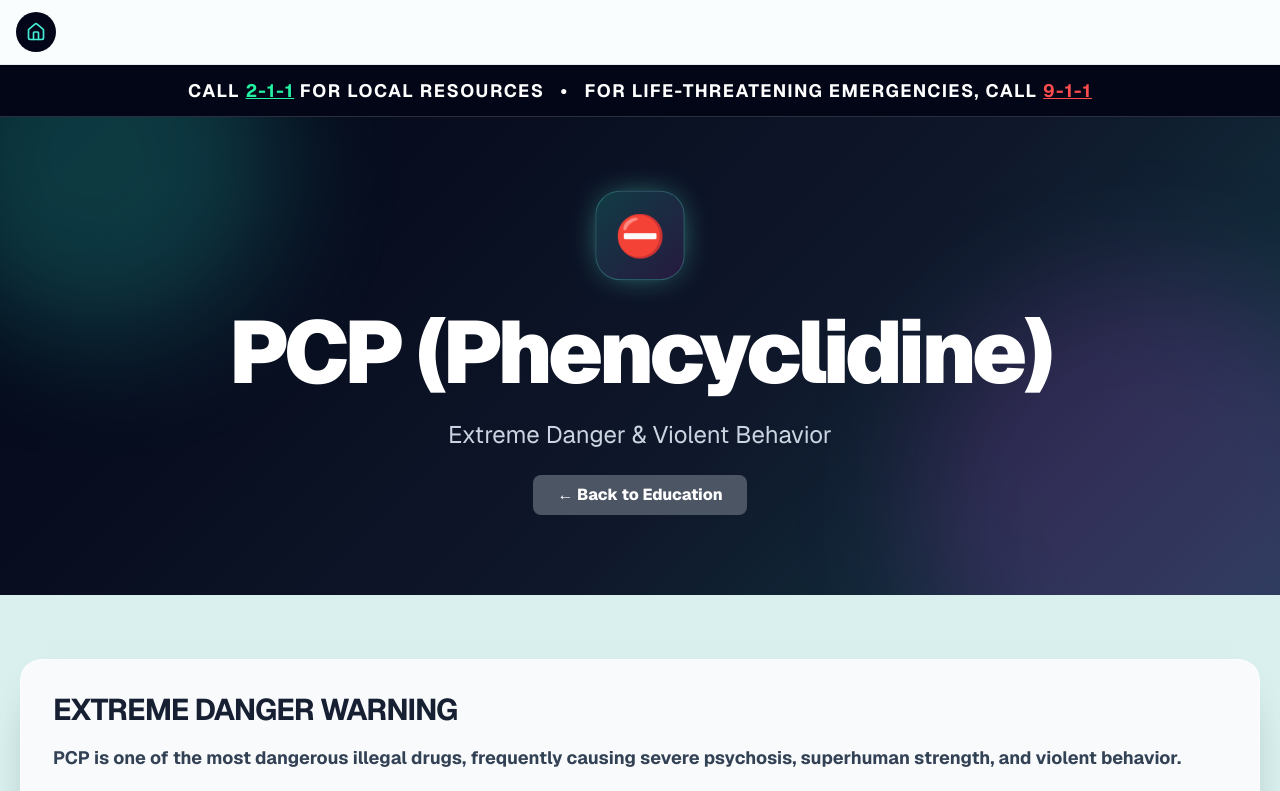
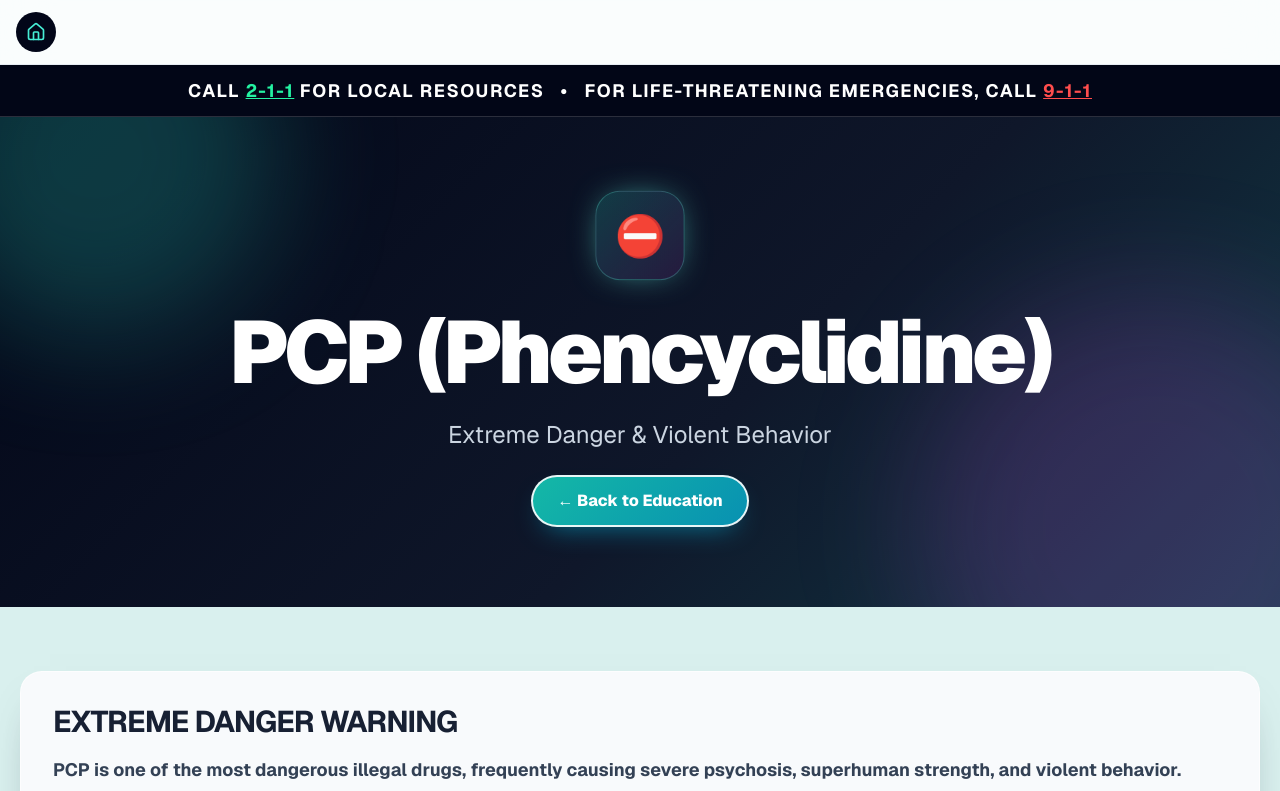
Before and after one commit to dgardner1982/v0-ottawa-county-resources, a Next.js app: page /drug/pcp in a window 1280 px wide. Shown: the top 791 px of the page. Built offline with nearby package versions, Linux system fonts and the light colour scheme.

Commit message:
Restore blue oval substance education buttons

```diff
--- a/app/globals.css
+++ b/app/globals.css
@@ -324,24 +324,24 @@ body:has(header.bg-white.border-b-2.border-teal-200) main.max-w-6xl > div h3 {
 
 body:has(main.max-w-6xl) header a[href="/education"] > button,
 body:has(main.max-w-6xl) main a[href="/education"] > button {
-  background: #4b5563 !important;
+  margin-inline: auto;
+  background: linear-gradient(135deg, #14b8a6, #0891b2) !important;
   color: #ffffff !important;
-  border: 0 !important;
-  border-radius: 0.5rem !important;
-  padding: 0.5rem 1.5rem !important;
+  border: 2px solid rgba(255, 255, 255, 0.9) !important;
+  border-radius: 9999px !important;
+  padding: 0.75rem 1.5rem !important;
   font-size: 1rem !important;
   font-weight: 800 !important;
-  box-shadow: none !important;
-  transition: background-color 250ms ease;
+  box-shadow: 0 12px 28px -14px rgba(8, 145, 178, 0.9) !important;
+  transition: transform 250ms ease, box-shadow 250ms ease, filter 250ms ease;
 }
 
 body:has(main.max-w-6xl) header a[href="/education"] > button:hover,
 body:has(main.max-w-6xl) main a[href="/education"] > button:hover {
   transform: translateY(-3px) scale(1.02);
-  background: #374151 !important;
-  filter: none;
-  box-shadow: none;
-}
+  filter: brightness(1.08);
+  box-shadow: 0 18px 32px -14px rgba(8, 145, 178, 0.9) !important;
+  }
 
 body:has(header.bg-white.border-b-2.border-teal-200) main.max-w-6xl > div::before,
 body:has(header.bg-white.border-b-2.border-teal-200) main.max-w-6xl > div::after {
```
